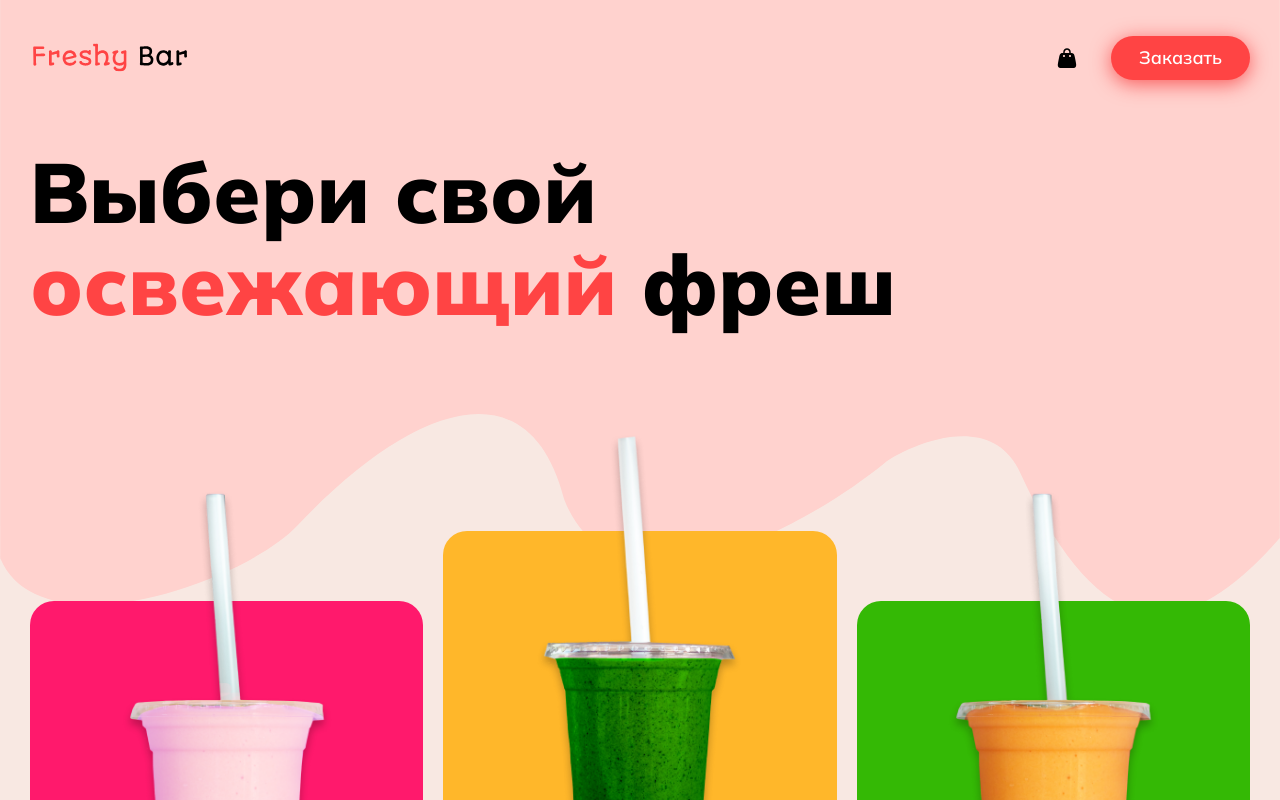
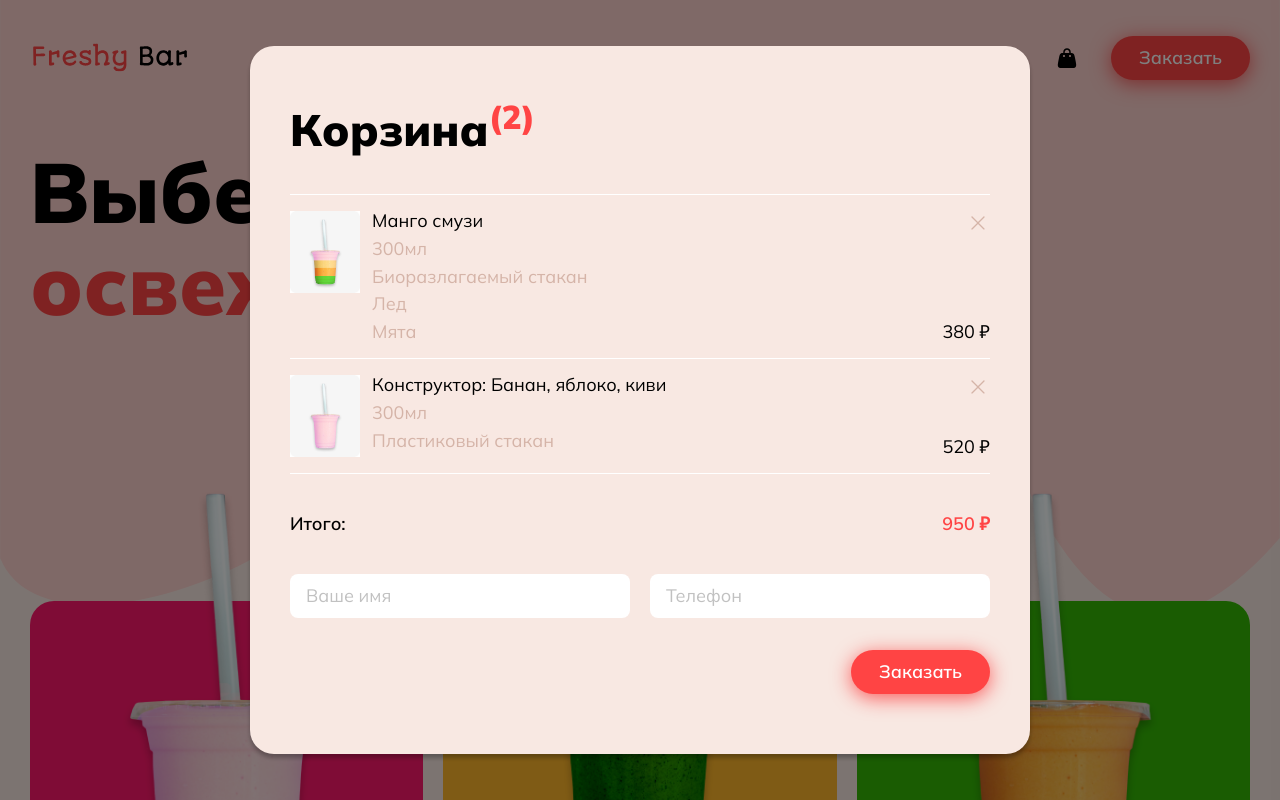
Before and after one commit to Mahinator96/FrashyBar, a plain HTML site: page index.html in a window 1280 px wide. Both pictures are taken after a click on the button 1067 px from the left and 57 px from the top of the page. Shown: the top 800 px of the page. Drawn offline with Linux system fonts and the light colour scheme; no server answers.

Commit message:
Готов день 3 - сделано модальное окно корзины

```diff
--- a/css/style.css
+++ b/css/style.css
@@ -219,6 +219,124 @@ body {
 }
 
 
+/* MODAL */
+.modal {
+	display: none;
+	position: fixed;
+	inset: 0;
+	padding: 20px;
+	overflow-y: auto;
+	background-color: rgba(0, 0, 0, 0.5);
+	cursor: pointer;
+}
+.modal__main {
+	margin: auto;
+	cursor: default;
+	width: 100%;
+	max-width: 780px;
+}
+
+/* MODAL_ORDER */
+.order {
+	padding: 60px 40px;
+	background: var(--bgPink);
+	border-radius: 24px;
+	box-shadow: 0px 4px 4px 0px rgba(0, 0, 0, 0.25);
+}
+.order__title {
+	font-size: 44px;
+	font-weight: 900;
+	margin-bottom: 40px;
+}
+.order__title sup  {
+	color: var(--red);
+}
+.order__list {
+	margin-bottom: 40px;
+}
+.order__item {
+	display: grid;
+	grid-template-columns: 70px 1fr min-content;
+	gap: 12px;
+	grid-template-areas:
+		"image info delete"
+		"image info price";
+	padding: 16px 0;
+	border-top: 1px solid #fff;
+}
+.order__item:last-child {
+	border-bottom: 1px solid #fff;
+}
+.order__img {
+	max-width: 100%;
+	grid-area: image;
+}
+.order__info {
+	grid-area: info;
+}
+.order__name {
+	font-size: inherit;
+	font-weight: 400;
+	margin-bottom: 8px;
+}
+.order__topping-list {
+	display: flex;
+	flex-direction: column;
+	gap: 8px;
+}
+.order__topping-item {
+	color: var(--liteBrown);
+}
+.order__item-delete {
+	grid-area: delete;
+	justify-self: end;
+	width: 24px;
+	height: 24px;
+	background-image: url('../img/delete.svg');
+	background-repeat: no-repeat;
+	background-position: center;
+	background-size: contain;
+}
+.order__item-price {
+	grid-area: price;
+	justify-self: end;
+	align-self: end;
+}
+.order__price {
+	display: flex;
+	justify-content: space-between;
+	margin-bottom: 40px;
+}
+.order__price-title {
+	font-weight: 600;
+}
+.order__price-total {
+	font-weight: 600;
+	color: var(--red);
+}
+.order__form {
+	display: grid;
+	grid-template-columns: repeat(2, 1fr);
+	gap: 32px 20px;
+}
+.order__label {
+	width: 100%;
+}
+.order__input {
+	width: 100%;
+	height: 44px;
+	padding: 0 16px;
+	background-color: var(--white);
+	border-radius: 8px;
+}
+.order__input::placeholder {
+	color: var(--gray);
+}
+.order__submit {
+	justify-self: end;
+	grid-column: span 2;
+}
+
 /* MEDIA */
 @media (max-width: 1240px) {
 	/* GLOBAL */
--- a/index.html
+++ b/index.html
@@ -71,7 +71,7 @@
 										<p class="cocktail__price text-red">260&nbsp;₽</p>
 										<p class="cocktail__size">300&nbsp;мл</p>
 									</div>
-									<button class="btn cocktail__btn">Добавить</button>
+									<button class="btn cocktail__btn cocktail__btn_make">Добавить</button>
 								</div>
 							</article>
 						</li>
@@ -96,5 +96,75 @@
 				</ul>
 			</div>
 		</footer>
+
+		<div class="modal modal_order">
+			<div class="modal__main">
+				<div class="order">
+					<h2 class="order__title">Корзина<sup>(2)</sup></h2>
+
+					<ul class="order__list">
+						<li class="order__item">
+							<img class="order__img" src="img/cup-1.jpg" width="70" height="82" alt="Коктейль">
+
+							<div class="order__info">
+								<h3 class="order__name">Манго смузи</h3>
+
+								<ul class="order__topping-list">
+									<li class="order__topping-item">300мл</li>
+									<li class="order__topping-item">Биоразлагаемый стакан</li>
+									<li class="order__topping-item">Лед</li>
+									<li class="order__topping-item">Мята</li>
+								</ul>
+							</div>
+
+							<button class="order__item-delete" aria-label="Удалить коктейль из корзины"></button>
+
+							<p class="order__item-price">380&nbsp;₽</p>
+						</li>
+
+						<li class="order__item">
+							<img class="order__img" src="img/cup-2.jpg" width="70" height="82" alt="Коктейль">
+
+							<div class="order__info">
+								<h3 class="order__name">Конструктор: Банан, яблоко, киви</h3>
+
+								<ul class="order__topping-list">
+									<li class="order__topping-item">300мл</li>
+									<li class="order__topping-item">Пластиковый стакан</li>
+
+								</ul>
+							</div>
+
+							<button class="order__item-delete" aria-label="Удалить коктейль из корзины"></button>
+
+							<p class="order__item-price">520&nbsp;₽</p>
+						</li>
+					</ul>
+
+					<div class="order__price">
+						<p class="order__price-title">Итого:</p>
+						<p class="order__price-total">950&nbsp;₽</p>
+					</div>
+
+					<form class="order__form">
+						<label class="order__label">
+							<input class="order__input" type="text" placeholder="Ваше имя">
+						</label>
+
+						<label class="order__label">
+							<input class="order__input" type="text" placeholder="Телефон">
+						</label>
+
+						<button class="btn order__submit">Заказать</button>
+					</form>
+				</div>
+			</div>
+		</div>
+
+		<!-- <div class="modal modal_2">
+			<div class="modal__main">
+
+			</div>
+		</div> -->
 	</body>
 </html>
--- a/js/script.js
+++ b/js/script.js
@@ -10,7 +10,6 @@ const getData = async () => {
 const createCard = (item) => {
 	const cocktail = document.createElement('article');
 	cocktail.classList.add('cocktail');
-	console.log(item);
 
 	cocktail.innerHTML =
 	`
@@ -29,7 +28,52 @@ const createCard = (item) => {
 	return cocktail;
 }
 
+const modalController = ({modal, btnOpen, time = 300}) => {
+	const buttonElem = document.querySelector(btnOpen);
+	const modalElem = document.querySelector(modal);
+
+	modalElem.style.cssText =
+`
+		display: flex;
+		visibility: hidden;
+		opacity: 0;
+		transition: opacity ${time}ms ease-in-out;
+	`
+
+	const closeModal = (event) => {
+		const target = event.target;
+		const code = event.code;
+
+		if(target === modalElem || code === "Escape") {
+			modalElem.style.opacity = '0';
+
+			setTimeout(() => {
+				modalElem.style.visibility = 'hidden';
+			}, time)
+
+			window.removeEventListener('keydown', closeModal);
+		}
+	}
+
+	const openModal = () => {
+		modalElem.style.visibility = 'visible';
+		modalElem.style.opacity = '1';
+
+		window.addEventListener('keydown', closeModal);
+	}
+
+	buttonElem.addEventListener('click', openModal);
+	modalElem.addEventListener('click', closeModal);
+
+	return {openModal, closeModal}
+}
+
 const init = async () => {
+	modalController({
+		modal: '.modal_order',
+		btnOpen: '.header__btn-order'
+	});
+
 	const goodsListElem = document.querySelector(".goods__list");
 	const data = await getData();
 
@@ -42,7 +86,6 @@ const init = async () => {
 	})
 
 	goodsListElem.append(...cardsCocktail);
-	// console.log(data);
 }
 
 init()
```
Also changed, not shown: img/delete.svg (added).
